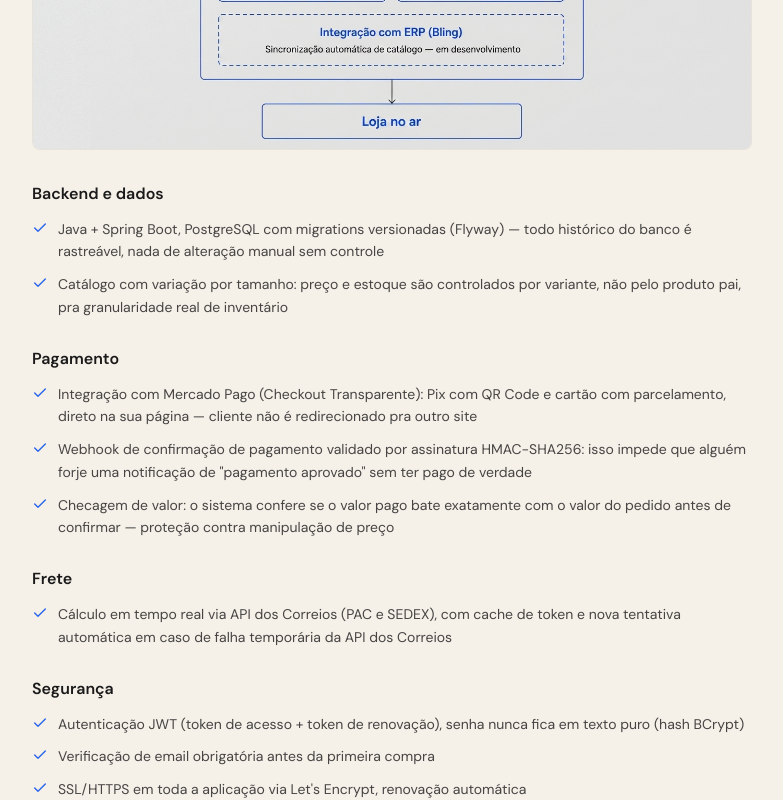
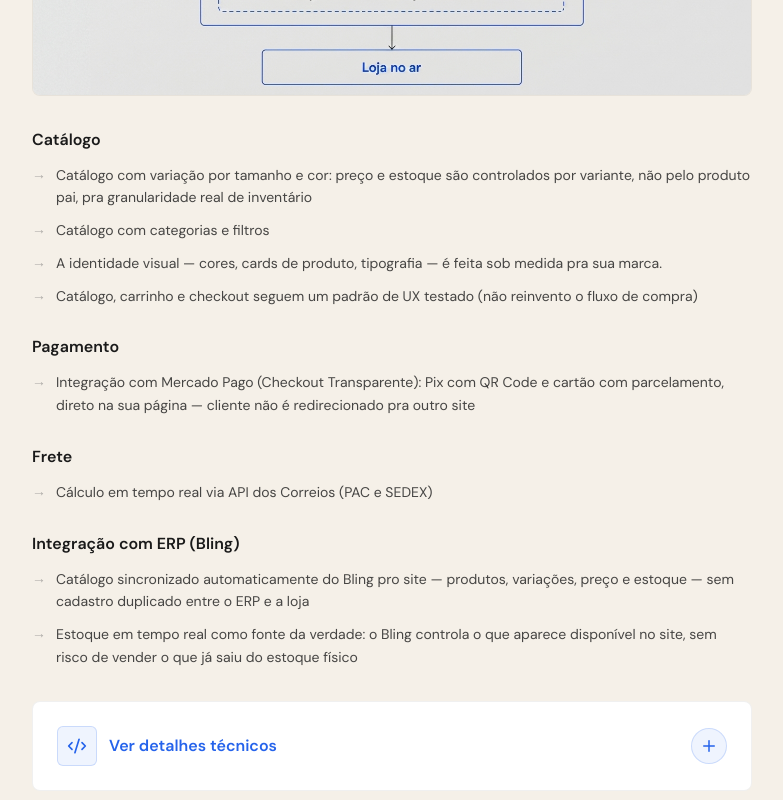
Before and after one commit to eduardo-Ciudad/ciudad.dev, a Next.js app: page /servicos/ecommerce in a window 1280 px wide. Shown: the part 1780-2580 px from the top of the page, without its empty margins (320-1103 px from the left). Built offline with nearby package versions, Linux system fonts and the light colour scheme.

Commit message:
feat: add sessao de detalhes tecnicos

```diff
--- a/src/app/servicos/[slug]/page.tsx
+++ b/src/app/servicos/[slug]/page.tsx
@@ -5,6 +5,7 @@ import { ScrollReveal } from "@/components/ScrollReveal";
 import { DocImagePlaceholder } from "@/components/DocImagePlaceholder";
 import { DocImage } from "@/components/DocImage";
 import { BackToSiteHeader } from "@/components/BackToSiteHeader";
+import { DetalhesTecnicos } from "@/components/DetalhesTecnicos";
 import { Footer } from "@/components/Footer";
 import { getServiceDoc, servicesDocs } from "@/data/services-docs";
 import { WHATSAPP_CONTACT_URL } from "@/data/whatsapp";
@@ -167,10 +168,9 @@ export default async function ServiceDocPage(
                           <div className="space-y-2.5">
                             {group.items.map((item) => (
                               <div key={item} className="flex gap-2.5 text-sm">
-                                <Check
-                                  size={16}
-                                  className="text-accent shrink-0 mt-0.5"
-                                />
+                                <span className="text-muted/50 shrink-0">
+                                  →
+                                </span>
                                 <span className="text-primary/80 leading-relaxed">
                                   {item}
                                 </span>
@@ -180,6 +180,11 @@ export default async function ServiceDocPage(
                         </div>
                       ))}
                     </div>
+
+                    {section.technicalGroups &&
+                      section.technicalGroups.length > 0 && (
+                        <DetalhesTecnicos groups={section.technicalGroups} />
+                      )}
 
                     {section.inProgress && (
                       <div className="mt-7 bg-amber-50 border border-amber-200 rounded-lg px-5 py-5">
--- /dev/null
+++ b/src/components/DetalhesTecnicos.tsx
@@ -0,0 +1,84 @@
+"use client";
+
+import { useId, useState } from "react";
+import { AnimatePresence, motion } from "framer-motion";
+import { Check, Code2, Plus } from "lucide-react";
+import type { DocGroup } from "@/data/services-docs";
+
+type DetalhesTecnicosProps = {
+  groups: DocGroup[];
+};
+
+export function DetalhesTecnicos({ groups }: DetalhesTecnicosProps) {
+  const [isOpen, setIsOpen] = useState(false);
+  const contentId = useId();
+
+  return (
+    <div className="group mt-8 overflow-hidden rounded-lg border border-card-border bg-card transition-all duration-300 ease-out hover:shadow-[0_20px_45px_-20px_rgba(37,99,235,0.25)] hover:ring-1 hover:ring-accent-border">
+      <button
+        type="button"
+        aria-expanded={isOpen}
+        aria-controls={contentId}
+        onClick={() => setIsOpen((current) => !current)}
+        className="flex w-full cursor-pointer items-center justify-between gap-4 p-5 text-left focus-visible:outline-2 focus-visible:outline-accent md:p-6"
+      >
+        <span className="flex min-w-0 items-center gap-3">
+          <span className="flex h-10 w-10 shrink-0 items-center justify-center rounded-md border border-accent-border bg-accent-light transition-all duration-300 ease-out group-hover:scale-110 group-hover:bg-accent-border">
+            <Code2 size={20} className="text-accent" aria-hidden="true" />
+          </span>
+          <span className="font-body text-base font-semibold text-accent">
+            Ver detalhes técnicos
+          </span>
+        </span>
+
+        <span
+          aria-hidden="true"
+          className="flex h-9 w-9 shrink-0 items-center justify-center rounded-full border border-accent-border bg-accent-light text-accent"
+        >
+          <Plus
+            size={18}
+            className={`transition-transform duration-300 ease-out ${
+              isOpen ? "rotate-45" : ""
+            }`}
+          />
+        </span>
+      </button>
+
+      <AnimatePresence initial={false}>
+        {isOpen && (
+          <motion.div
+            id={contentId}
+            initial={{ height: 0, opacity: 0 }}
+            animate={{ height: "auto", opacity: 1 }}
+            exit={{ height: 0, opacity: 0 }}
+            transition={{ duration: 0.3, ease: "easeInOut" }}
+            className="overflow-hidden"
+          >
+            <div className="mx-5 space-y-7 border-t border-divider pb-6 pt-6 md:mx-6">
+              {groups.map((group) => (
+                <div key={group.subtitle}>
+                  <h3 className="mb-3 font-body text-base font-semibold">
+                    {group.subtitle}
+                  </h3>
+                  <div className="space-y-2.5">
+                    {group.items.map((item) => (
+                      <div key={item} className="flex gap-2.5 text-sm">
+                        <Check
+                          size={16}
+                          className="mt-0.5 shrink-0 text-accent"
+                        />
+                        <span className="leading-relaxed text-primary/80">
+                          {item}
+                        </span>
+                      </div>
+                    ))}
+                  </div>
+                </div>
+              ))}
+            </div>
+          </motion.div>
+        )}
+      </AnimatePresence>
+    </div>
+  );
+}
--- a/src/data/services-docs.ts
+++ b/src/data/services-docs.ts
@@ -41,6 +41,7 @@ export type DocSection =
       id: "decisoes-tecnicas";
       title: string;
       groups: DocGroup[];
+      technicalGroups?: DocGroup[];
       inProgress?: DocInProgress;
       diagramImage?: DocImage;
     }
@@ -93,7 +94,7 @@ export const servicesDocs: ServiceDoc[] = [
             number: 2,
             title: "Escolha de design",
             description:
-              "Não parto de template. Defino paleta, tipografia e estrutura de seções com base na sua marca e no seu público — se você já tem identidade visual (logo, cores), uso como base; se não tem, proponho uma direção e valido com você antes de programar qualquer linha.",
+              "Você aprova a direção visual da página antes de entrarmos no desenvolvimento.",
           },
           {
             number: 3,
@@ -114,12 +115,20 @@ export const servicesDocs: ServiceDoc[] = [
         },
         groups: [
           {
+            subtitle: "Design e experiência",
+            items: [
+              "Não parto de template. Defino paleta, tipografia e estrutura de seções com base na sua marca e no seu público — se você já tem identidade visual (logo, cores), uso como base; se não tem, proponho uma direção e valido com você antes de programar qualquer linha.",
+              "Mobile-first: 70%+ do tráfego de landing page vem de Instagram/redes sociais no celular",
+              "Deploy em Vercel/Netlify com SSL automático incluso",
+            ],
+          },
+        ],
+        technicalGroups: [
+          {
             subtitle: "Abordagem técnica",
             items: [
               "HTML semântico + CSS puro ou Next.js, dependendo da complexidade (página estática simples não precisa de framework pesado)",
-              "Mobile-first: 70%+ do tráfego de landing page vem de Instagram/redes sociais no celular",
               "Animações leves via IntersectionObserver nativo — sem bibliotecas pesadas que atrasam o carregamento",
-              "Deploy em Vercel/Netlify com SSL automático incluso",
             ],
           },
         ],
@@ -188,7 +197,7 @@ export const servicesDocs: ServiceDoc[] = [
             number: 2,
             title: "Escolha de design",
             description:
-              "Catálogo, carrinho e checkout seguem um padrão de UX testado (não reinvento o fluxo de compra), mas a identidade visual — cores, cards de produto, tipografia — é feita sob medida pra sua marca.",
+              "Você aprova a identidade visual da loja antes de entrarmos na parte de infraestrutura.",
           },
           {
             number: 3,
@@ -209,16 +218,44 @@ export const servicesDocs: ServiceDoc[] = [
         },
         groups: [
           {
-            subtitle: "Backend e dados",
+            subtitle: "Catálogo",
             items: [
-              "Java + Spring Boot, PostgreSQL com migrations versionadas (Flyway) — todo histórico do banco é rastreável, nada de alteração manual sem controle",
-              "Catálogo com variação por tamanho: preço e estoque são controlados por variante, não pelo produto pai, pra granularidade real de inventário",
+              "Catálogo com variação por tamanho e cor: preço e estoque são controlados por variante, não pelo produto pai, pra granularidade real de inventário",
+              "Catálogo com categorias e filtros",
+              "A identidade visual — cores, cards de produto, tipografia — é feita sob medida pra sua marca.",
+              "Catálogo, carrinho e checkout seguem um padrão de UX testado (não reinvento o fluxo de compra)",
             ],
           },
           {
             subtitle: "Pagamento",
             items: [
               "Integração com Mercado Pago (Checkout Transparente): Pix com QR Code e cartão com parcelamento, direto na sua página — cliente não é redirecionado pra outro site",
+            ],
+          },
+          {
+            subtitle: "Frete",
+            items: [
+              "Cálculo em tempo real via API dos Correios (PAC e SEDEX)",
+            ],
+          },
+          {
+            subtitle: "Integração com ERP (Bling)",
+            items: [
+              "Catálogo sincronizado automaticamente do Bling pro site — produtos, variações, preço e estoque — sem cadastro duplicado entre o ERP e a loja",
+              "Estoque em tempo real como fonte da verdade: o Bling controla o que aparece disponível no site, sem risco de vender o que já saiu do estoque físico",
+            ],
+          },
+        ],
+        technicalGroups: [
+          {
+            subtitle: "Backend e dados",
+            items: [
+              "Java + Spring Boot, PostgreSQL com migrations versionadas (Flyway) — todo histórico do banco é rastreável, nada de alteração manual sem controle",
+            ],
+          },
+          {
+            subtitle: "Pagamento",
+            items: [
               'Webhook de confirmação de pagamento validado por assinatura HMAC-SHA256: isso impede que alguém forje uma notificação de "pagamento aprovado" sem ter pago de verdade',
               "Checagem de valor: o sistema confere se o valor pago bate exatamente com o valor do pedido antes de confirmar — proteção contra manipulação de preço",
             ],
@@ -226,7 +263,7 @@ export const servicesDocs: ServiceDoc[] = [
           {
             subtitle: "Frete",
             items: [
-              "Cálculo em tempo real via API dos Correios (PAC e SEDEX), com cache de token e nova tentativa automática em caso de falha temporária da API dos Correios",
+              "Cache de token e nova tentativa automática em caso de falha temporária da API dos Correios",
             ],
           },
           {
@@ -242,10 +279,8 @@ export const servicesDocs: ServiceDoc[] = [
           {
             subtitle: "Integração com ERP (Bling)",
             items: [
-              "Catálogo sincronizado automaticamente do Bling pro site — produtos, variações, preço e estoque — sem cadastro duplicado entre o ERP e a loja",
               "Autenticação OAuth2 completa, com renovação automática de token e nova tentativa automática em caso de expiração durante a sincronização",
               "Sincronização de categorias e produtos direto da API v3 do Bling, com paginação para catálogos grandes",
-              "Estoque em tempo real como fonte da verdade: o Bling controla o que aparece disponível no site, sem risco de vender o que já saiu do estoque físico",
               "Respeita o limite de requisições da API do Bling automaticamente (throttling interno), sem risco de bloqueio por excesso de chamadas",
               "Tratamento de erro detalhado — se algo falhar na sincronização, o sistema identifica exatamente o que e por quê, em vez de falhar silenciosamente",
             ],
@@ -315,7 +350,7 @@ export const servicesDocs: ServiceDoc[] = [
             number: 2,
             title: "Escolha de design",
             description:
-              "Interface funcional antes de bonita. Se é um painel interno de uso da sua equipe, prioridade é clareza e velocidade de uso, não estética elaborada.",
+              "Você aprova a direção da interface antes de entrarmos na implementação e infraestrutura.",
           },
           {
             number: 3,
@@ -336,11 +371,22 @@ export const servicesDocs: ServiceDoc[] = [
         },
         groups: [
           {
+            subtitle: "Interface e funcionamento",
+            items: [
+              "Interface funcional antes de bonita. Se é um painel interno de uso da sua equipe, prioridade é clareza e velocidade de uso, não estética elaborada.",
+              "Se uma integração externa cair ou mudar, o resto do sistema continua funcionando",
+              "Dados sensíveis (financeiro, autenticação) seguem o mesmo padrão de segurança do e-commerce",
+              "Histórico de dados que não pode ser perdido ou alterado (ex: lançamento financeiro), garantindo rastreabilidade total",
+            ],
+          },
+        ],
+        technicalGroups: [
+          {
             subtitle: "Arquitetura definida por projeto",
             items: [
-              "Sistemas com múltiplas integrações externas (pagamento, IA, WhatsApp) usam arquitetura em camadas isoladas — se uma integração externa cair ou mudar, o resto do sistema continua funcionando",
-              "Dados sensíveis (financeiro, autenticação) seguem o mesmo padrão de segurança do e-commerce: JWT, senha hasheada, HTTPS, isolamento de dados por usuário",
-              "Histórico de dados que não pode ser perdido ou alterado (ex: lançamento financeiro) usa modelo append-only — nada é editado ou apagado, correções viram novos registros, garantindo rastreabilidade total",
+              "Sistemas com múltiplas integrações externas (pagamento, IA, WhatsApp) usam arquitetura em camadas isoladas",
+              "JWT, senha hasheada, HTTPS, isolamento de dados por usuário",
+              "Modelo append-only — nada é editado ou apagado, correções viram novos registros",
             ],
           },
         ],
```
